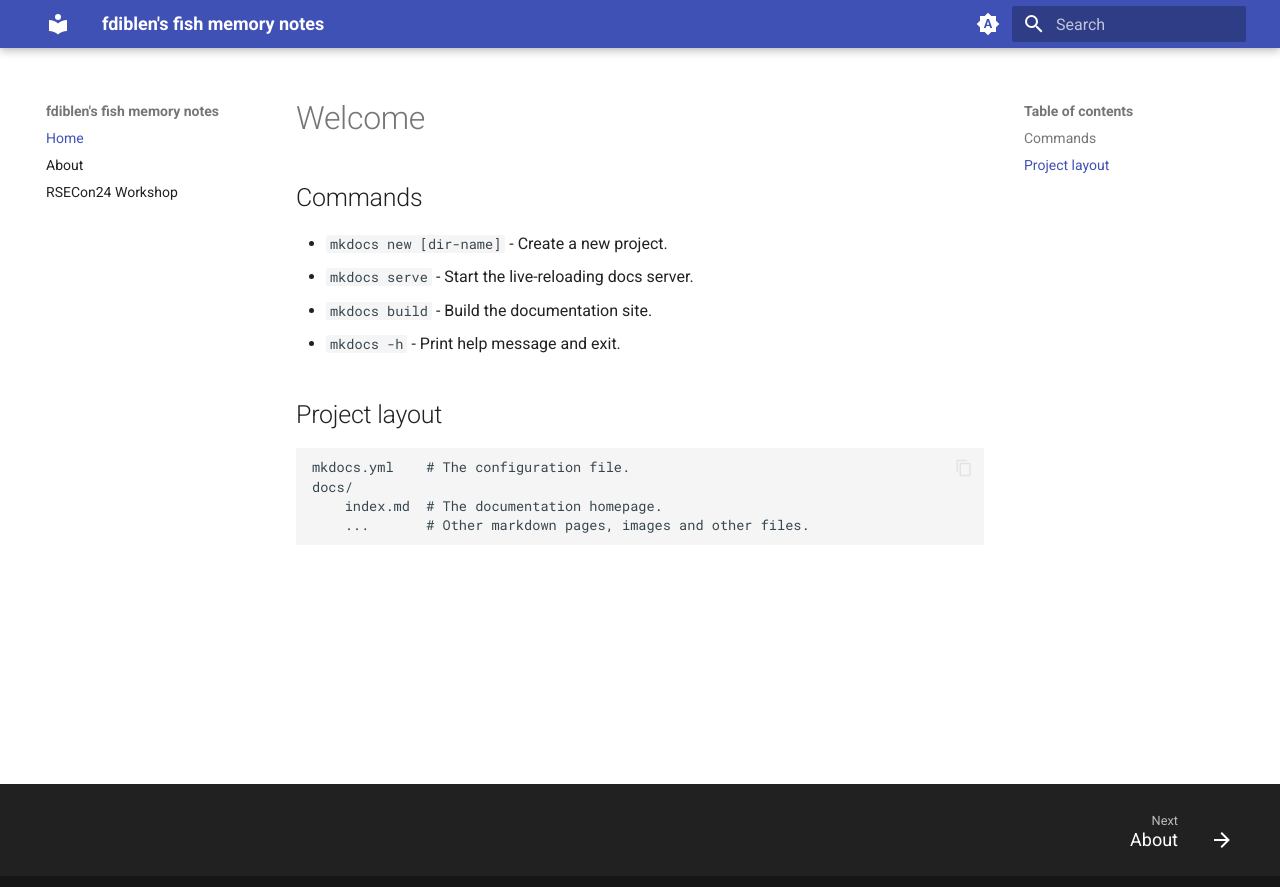
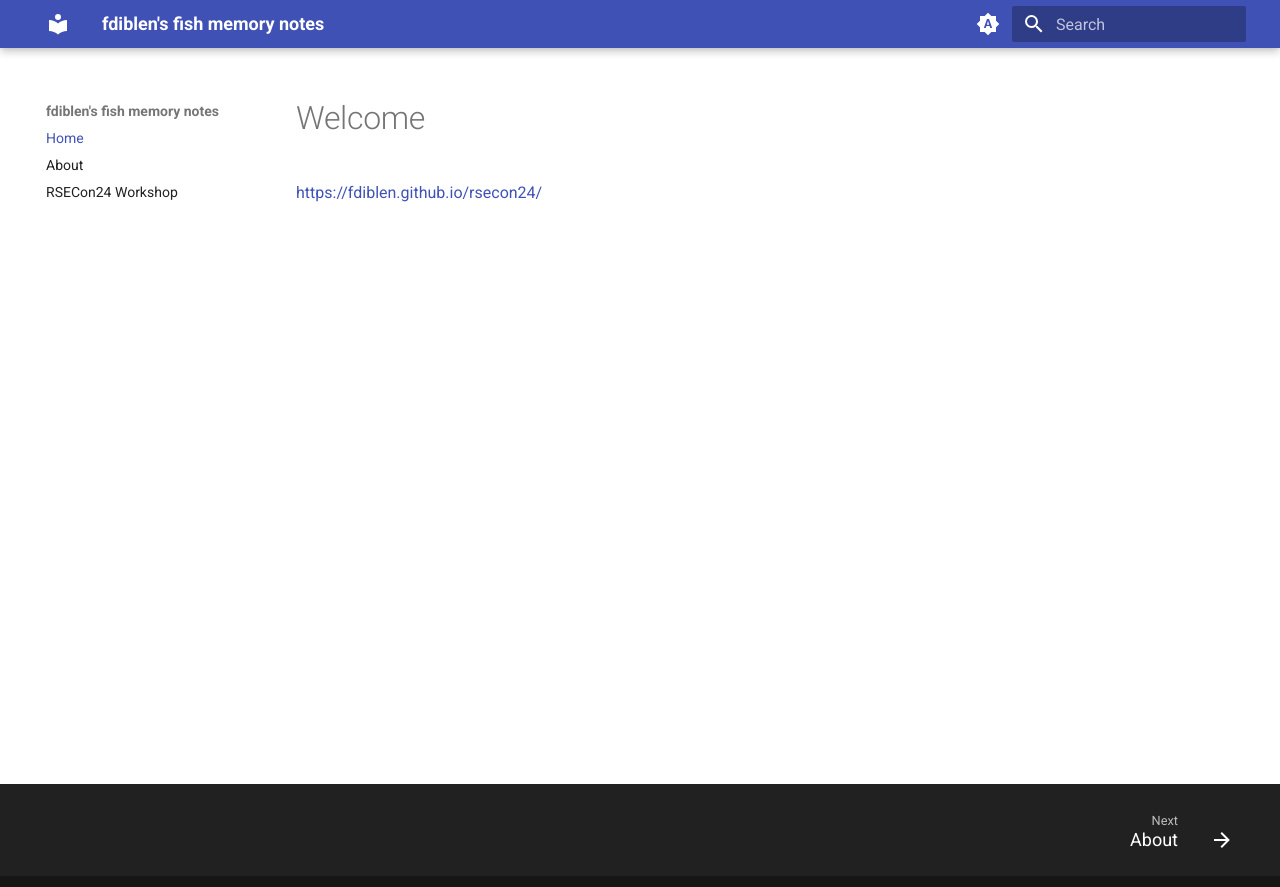
Before and after one commit to fdiblen/mkdocs-pdf, an MkDocs documentation site: the page built from docs/index.md, in a window 1280 px wide. Shown: the top 887 px of the page. Built offline with MkDocs 1.6.1 and Material for MkDocs 9.7.7, drawn with Linux system fonts in a browser that asks for light colours.

Commit message:
update the index page

```diff
--- a/docs/index.md
+++ b/docs/index.md
@@ -1,6 +1,8 @@
 # Welcome
 
-## Commands
+[https://fdiblen.github.io/rsecon24/](https://fdiblen.github.io/rsecon24/)
+
+<!-- ## Commands
 
 * `mkdocs new [dir-name]` - Create a new project.
 * `mkdocs serve` - Start the live-reloading docs server.
@@ -12,4 +14,4 @@
     mkdocs.yml    # The configuration file.
     docs/
         index.md  # The documentation homepage.
-        ...       # Other markdown pages, images and other files.
+        ...       # Other markdown pages, images and other files. -->
```
